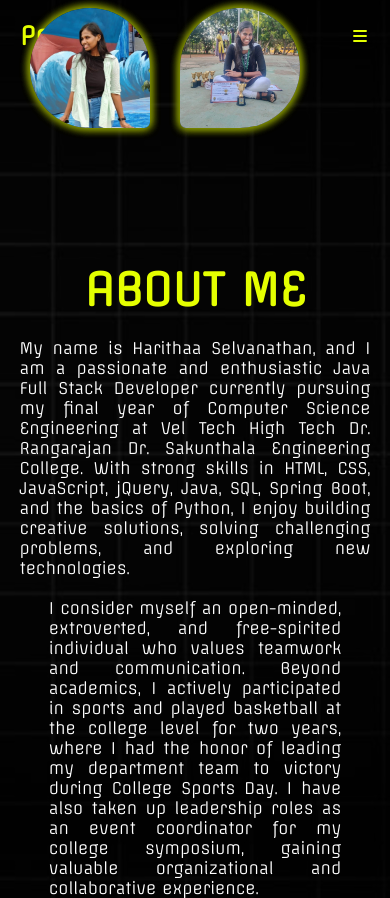
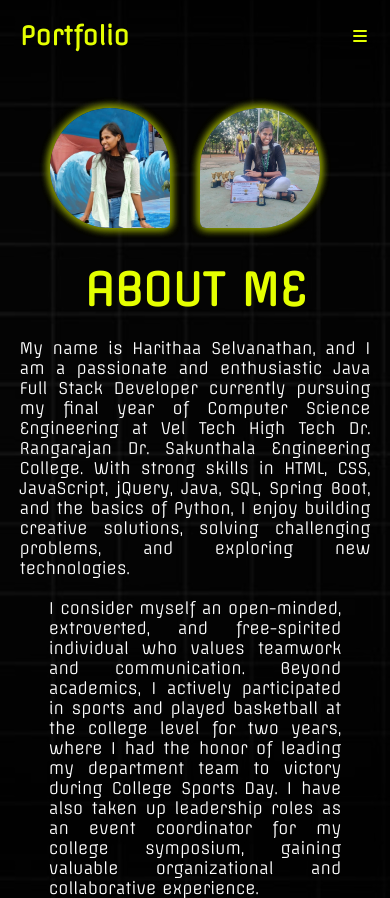
Before and after one commit to harithaaselvanathan2035/Portfolio, a plain HTML site: page about.html in a window 390 px wide. Drawn offline with Linux system fonts and the light colour scheme.

Commit message:
style.css

```diff
--- a/style.css
+++ b/style.css
@@ -380,6 +380,7 @@ body{
     .im {
     margin: 20px auto;
     text-align: center;
+
   }
 
   .im-one img,
@@ -392,11 +393,11 @@ body{
   }
   .im-one img{
     border-radius: 100% 100% 10% 100%;
-    margin-top: -910px;
-    margin-left: 20px;
+    margin-top: -810px;
+    margin-left: 40px;
   }
   .im-two img {
-    margin-left: 170px;
+    margin-left: 190px;
     margin-top: -135px;
     border-radius: 100% 100% 100% 10%;
   }
@@ -965,7 +966,9 @@ input, textarea, button {
     margin: 10px 0 10px 0;
     margin-left: 75px;
   }
-
+.contact{
+    margin-left: 30px;
+}
 
  .num, .mail, .in, .hub {
       width: 85%;                     /* reduced size */
```
